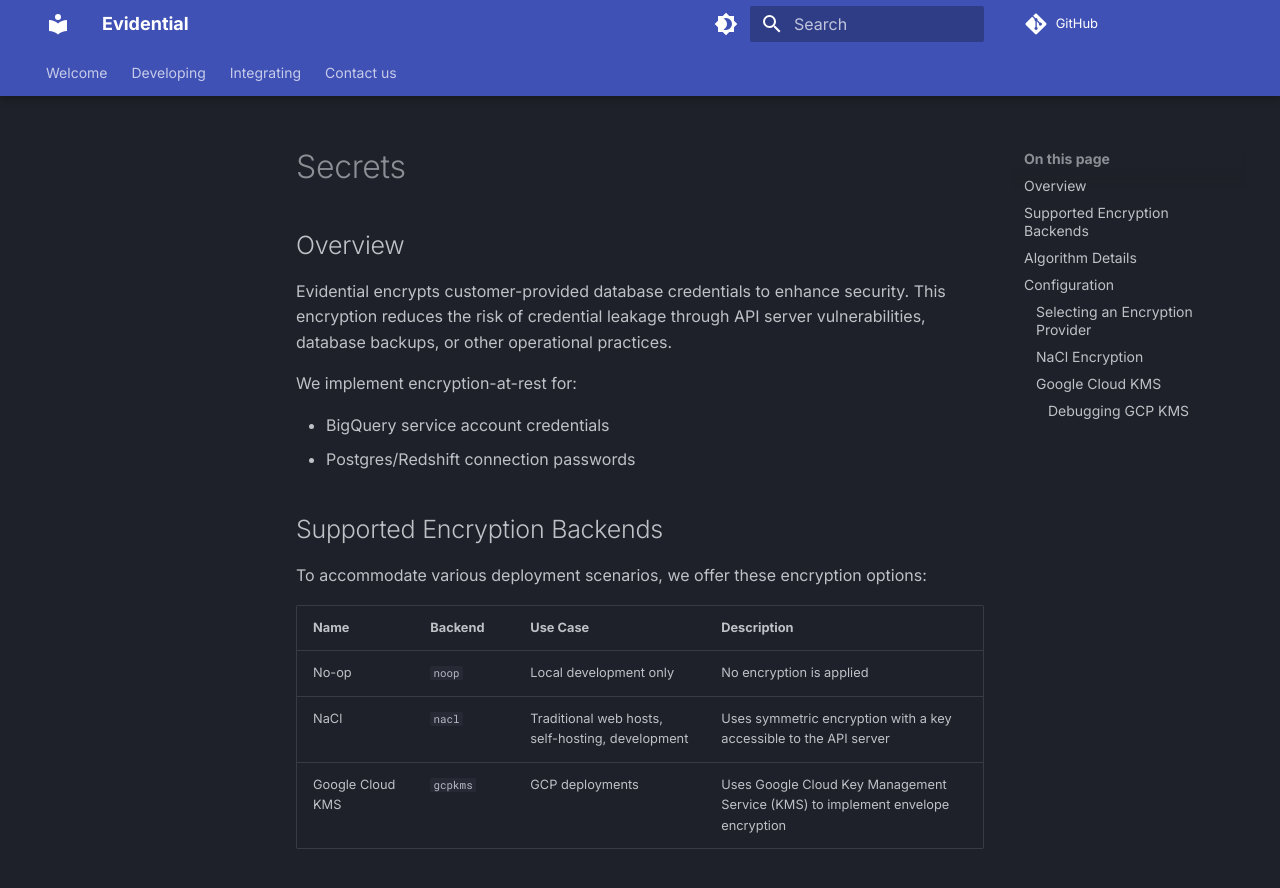
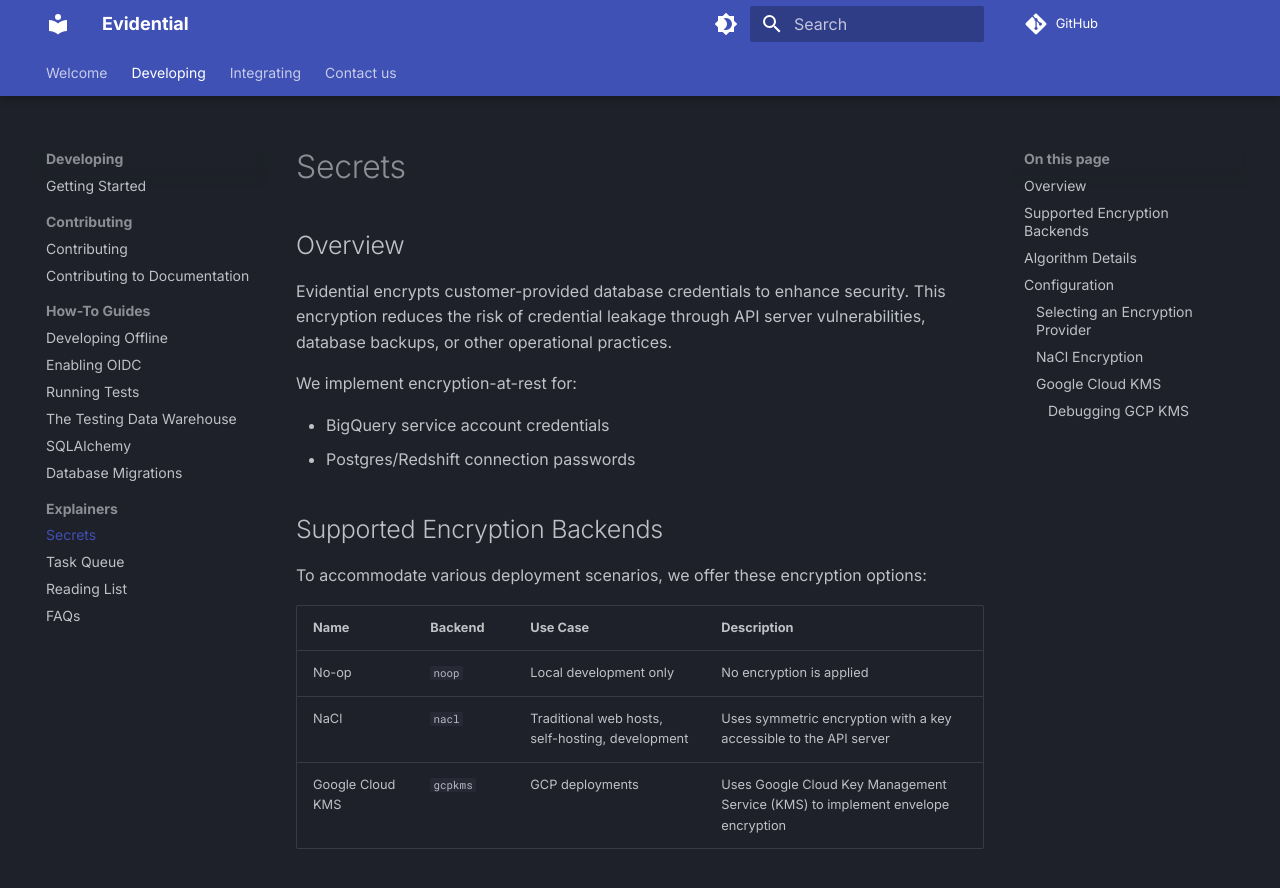
Before and after one commit to agency-fund/evidential-docs, an MkDocs documentation site: the page built from docs/development/secrets.md, in a window 1280 px wide and 900 px high. Shown: the top 888 px of the window. Built offline with MkDocs 1.6.1 and Material for MkDocs 9.7.7, drawn with Linux system fonts in a browser that asks for light colours; comment, search, counter and statistics services are not loaded.

Commit message:
move secrets.md to development/ as an Explainer

```diff
--- a/mkdocs.yaml
+++ b/mkdocs.yaml
@@ -99,6 +99,7 @@ nav:
       - development/sqlalchemy.md
       - development/migration.md
     - Explainers:
+      - development/secrets.md
       - development/task-queues.md
       - development/reading-list.md
       - development/faq.md
```
Also changed, not shown: docs/development/secrets.md (renamed from docs/deployment/secrets.md).
